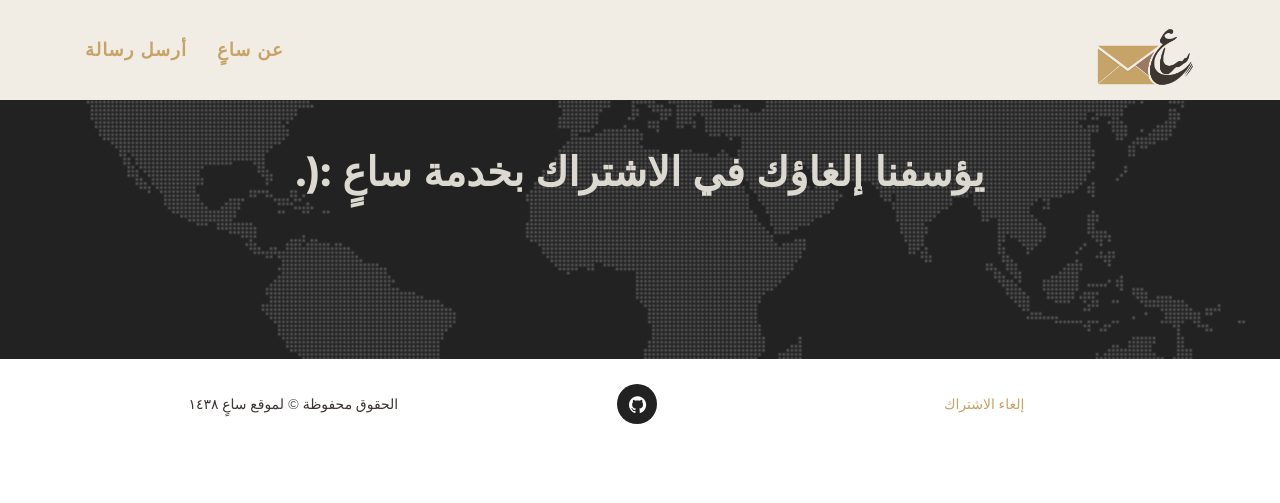
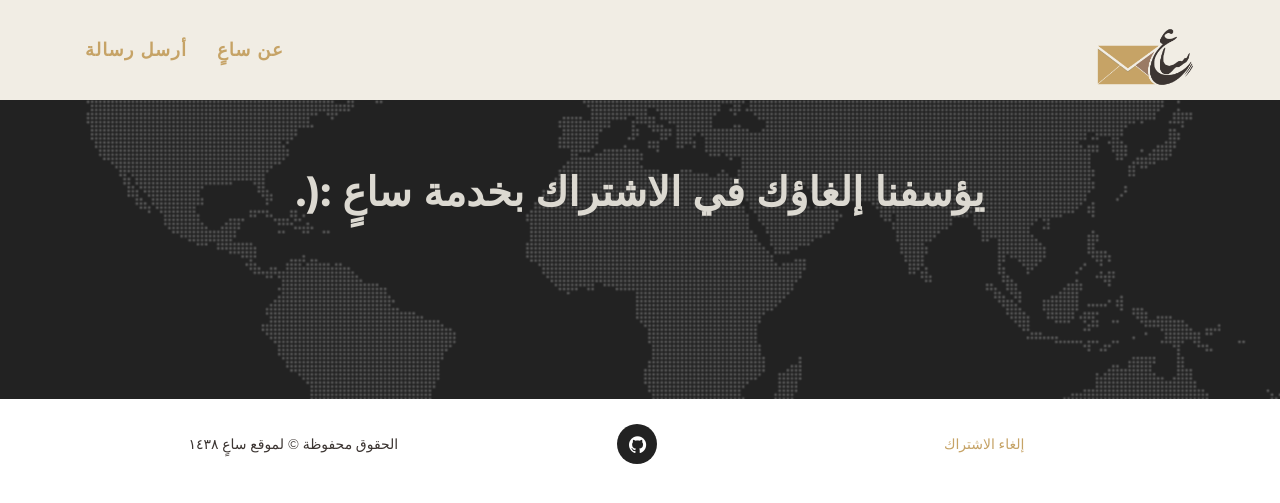
Before and after one commit to Sa3y/saay, a PHP site: page /unsubConfirm.html in a window 1280 px wide. Shown: the top 503 px of the page. Run offline with PHP 8.4, Linux system fonts and the light colour scheme; some libraries are stand-ins or nearby versions; some web fonts are replaced.

Commit message:
Modify Unsubsicribe margin

```diff
--- a/css/agency.css
+++ b/css/agency.css
@@ -283,8 +283,7 @@ section {
 }
 section h2.section-heading {
   font-size: 40px;
-  margin-top: 0;
-  margin-bottom: 15px;
+  margin-bottom: 35px;
 }
 section h3.section-subheading {
   font-size: 20px;
```
